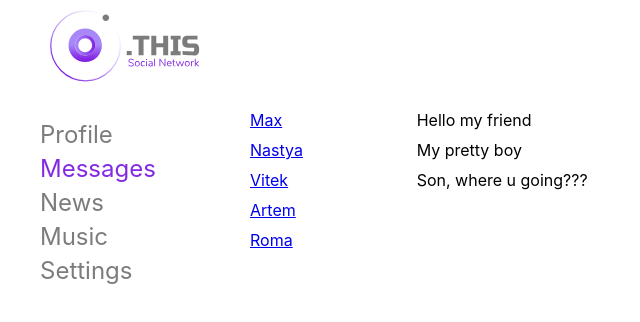
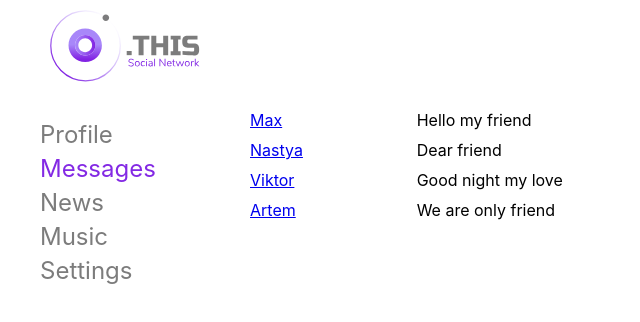
Before and after one commit to maxsergeev/socialnetwork, a React (Create React App) app: page /dialogs in a window 1280 px wide. Shown: the top 322 px of the page, without its empty margins (0-640 px from the left). Built offline with nearby package versions, Linux system fonts and the light colour scheme.

Commit message:
добавлены data массивы, и мапинг

```diff
--- a/src/components/Dialogs/Dialogs.jsx
+++ b/src/components/Dialogs/Dialogs.jsx
@@ -1,6 +1,26 @@
 import React from 'react';
 import style from './Dialogs.module.css';
 import {NavLink} from "react-router-dom";
+
+const dialogs = [
+    {id: 1, name: 'Max'},
+    {id: 2, name: 'Nastya'},
+    {id: 3, name: 'Viktor'},
+    {id: 4, name: 'Artem'},
+];
+const messages = [
+    {id: 1, message: 'Hello my friend'},
+    {id: 2, message: 'Dear friend'},
+    {id: 3, message: 'Good night my love'},
+    {id: 4, message: 'We are only friend'},
+];
+const Message = (props) => {//компонента для одного сообщения в диалоге
+    return(
+        <div className={style.message}>
+            {props.message}
+        </div>
+    );
+}
 
 const DialogItem = (props) => {//компонента одного диалога
     let path = '/dialogs/' + props.id;
@@ -11,28 +31,17 @@
     );
 }
 
-const Message = (props) => {//компонента для одного сообщения в диалоге
-    return(
-        <div className={style.message}>
-            {props.message}
-        </div>
-    );
-}
+let messageElements = messages.map( m => (<Message message={m.message} id={m.id}/>));
+let dialogElements = dialogs.map( d => (<DialogItem id={d.id} name={d.name}/>));
 
 const Dialogs = (props) => {//компонента диалогов и сообщений
     return (
         <div className={style.dialogs}>
             <div className={style.dialogsItem}>
-                <DialogItem id='1' name='Max'/>
-                <DialogItem id='2' name='Nastya'/>
-                <DialogItem id='3' name='Vitek'/>
-                <DialogItem id='4' name='Artem'/>
-                <DialogItem id='5' name='Roma'/>
+                {dialogElements}
             </div>
             <div className={style.messages}>
-                <Message message='Hello my friend' id='1'/>
-                <Message message='My pretty boy' id='2'/>
-                <Message message='Son, where u going???' id='5'/>
+                {messageElements}
             </div>
         </div>
     );
--- a/src/components/Profile/MyPosts/MyPosts.jsx
+++ b/src/components/Profile/MyPosts/MyPosts.jsx
@@ -2,7 +2,15 @@
 import style from './MyPosts.module.css';
 import Post from './Post/Post'
 
+const posts = [
+    {message: "Hi, how r u?", likeCount: "23"},
+    {message: "It's my first post", likeCount: "11"}
+]
+
 const MyPosts = () => {
+
+    const postElements = posts.map( p => (<Post message={p.message} likeCount={p.likeCount}/>))
+
     return (
 
         <div className={style.postsBlock}>
@@ -22,9 +30,7 @@
             </div>
             <h4>LAST POSTS</h4>
             <div className={style.post}>
-                <Post message='Hi, how r u?' likeCount='23'/>
-                <Post message="It's my first post" likeCount='11'/>
-
+                {postElements}
             </div>
         </div>
     );
```
Also changed, not shown: 1 other file (tests, documents, lock files or other folders).
